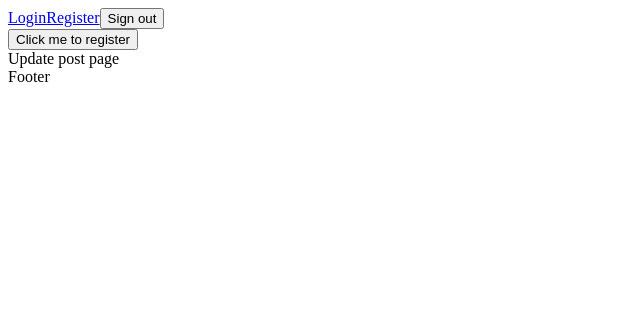
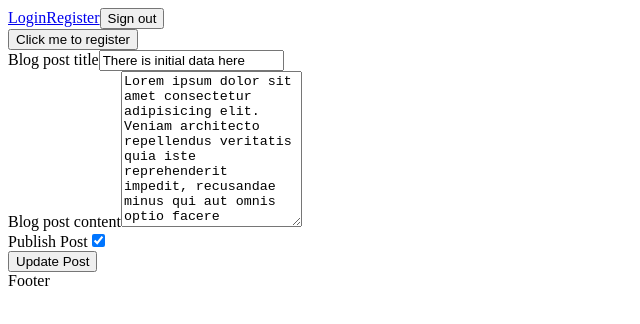
Before and after one commit to brodiehunt/blog-client, a React (Vite) app: page /posts/1/update in a window 1280 px wide. Shown: the top 324 px of the page, without its empty margins (0-640 px from the left). Built offline with nearby package versions, Linux system fonts and the light colour scheme.

Commit message:
InputField component modified to handle checkbox and textarea input elements. PostForm component working with client side inline validation. NewPost and UpdatePost component set up to render PostForm and pass inital form data to it.

```diff
--- a/src/components/InputField.jsx
+++ b/src/components/InputField.jsx
@@ -4,6 +4,7 @@ const InputField = ({
   name,
   value,
   id,
+  rows,
   placeholder,
   errorMessage,
   onChange,
@@ -13,16 +14,31 @@ const InputField = ({
   return (
     <div className="input-conatiner">
       <label htmlFor={id}>{children}</label>
-      <input
+      {type === 'textarea'
+        ? <textarea
+            name={name}
+            id={id}
+            value={value}
+            onBlur={onBlur}
+            onChange={onChange}
+            ref={elRef}
+            placeholder={placeholder}
+            rows={rows}
+          >
+
+          </textarea>
+        : <input
             type={type}
             name={name}
             value={value}
+            checked={type === 'checkbox' ? value : ''}
             id={id}
             placeholder={placeholder}
             onChange={onChange}
             onBlur={onBlur}
             ref={elRef}
           />
+      }
       {errorMessage &&
         <div
           role="alert"
--- a/src/components/PostForm.jsx
+++ b/src/components/PostForm.jsx
@@ -1,6 +1,84 @@
-const PostForm = () => {
+import { useState, useContext, useRef } from 'react';
+import {validatePostTitle, validatePostContent, validatePostForm} from '../utility/formValidation.js';
+import InputField from "./InputField";
+import FormButton from "./FormButton";
+
+const PostForm = ({initialData, type}) => {
+  const [formData, setFormData] = useState(initialData);
+  const [inputErrors, setInputErrors ] = useState({title: '', content: ''});
+  console.log(formData);
+
+  const handleInputChange = (event) => {
+    const {name, value, checked} = event.target;
+
+    if (name === 'published') {
+      return setFormData({...formData, [name]: checked})
+    }
+    return setFormData({...formData, [name]: value});
+  }
+
+  const handleBlur = (event) => {
+    const { name, value } = event.target;
+
+    // Run validation errors
+    if (name === 'title') {
+      return setInputErrors({...inputErrors, [name]: validatePostTitle(value)})
+    }
+    if (name === 'content') {
+      return setInputErrors({...inputErrors, [name]: validatePostContent(value)})
+    }
+  }
+
+  const handleSubmit = (event) => {
+    event.preventDefault();
+  }
+
   return (
-    <div>Post form</div>
+    <form onSubmit={handleSubmit}>
+      <InputField
+        type="text"
+        name="title"
+        id="title"
+        value={formData.title}
+        onBlur={handleBlur}
+        onChange={handleInputChange}
+        errorMessage={inputErrors.title}
+
+      >
+        Blog post title
+      </InputField>
+
+      <InputField
+        type="textarea"
+        name="content"
+        id="content"
+        rows="10"
+        value={formData.content}
+        onBlur={handleBlur}
+        onChange={handleInputChange}
+        errorMessage={inputErrors.content}
+
+      >
+        Blog post content
+      </InputField>
+
+      <InputField
+        type="checkbox"
+        name="published"
+        id="published"
+        value={formData.published}
+        checked={formData.published}
+        onChange={handleInputChange}
+      >
+        Publish Post
+      </InputField>
+
+      <FormButton
+        type="submit"
+      >
+        {`${type} `} Post
+      </FormButton>
+    </form>
   )
 }
 
--- a/src/pages/NewPost.jsx
+++ b/src/pages/NewPost.jsx
@@ -1,6 +1,17 @@
-const NewPost = () => {
+import PostForm from '../components/PostForm.jsx';
+const NewPost = ({}) => {
+  const initialData = {
+    title: '',
+    content: '',
+    published: false
+  }
   return (
-    <div>THis is the new post component</div>
+    <div>
+      <PostForm
+        initialData={initialData}
+        type="Add"
+      />
+    </div>
   )
 }
 
--- a/src/pages/UpdatePost.jsx
+++ b/src/pages/UpdatePost.jsx
@@ -1,6 +1,18 @@
+import PostForm from '../components/PostForm.jsx';
+
 const UpdatePost = () => {
+  const initialData = {
+    title: 'There is initial data here',
+    content: 'Lorem ipsum dolor sit amet consectetur adipisicing elit. Veniam architecto repellendus veritatis quia iste reprehenderit impedit, recusandae minus qui aut omnis optio facere necessitatibus repellat voluptates nihil soluta atque magni!',
+    published: true
+  }
   return (
-    <div>Update post page</div>
+    <div>
+      <PostForm
+        initialData={initialData}
+        type="Update"
+      />
+    </div>
   )
 }
 
--- a/src/utility/formValidation.js
+++ b/src/utility/formValidation.js
@@ -54,6 +54,30 @@ export const validatePasswordConfirm = (password, passwordConfirm) => {
   return validationErrors
 }
 
+export const validatePostTitle = (title) => {
+  let validationErrors = '';
+
+  if (!title) {
+    validationErrors += 'Title is required. ';
+  }
+
+  if (title.length > 100 ) {
+    validationErrors += 'Title should be 1 - 100 characters long';
+  }
+
+  return validationErrors;
+}
+
+export const validatePostContent = (content) => {
+  let validationErrors = '';
+
+  if (!content) {
+    validationErrors = 'Blog post content is required.'
+  }
+
+  return validationErrors;
+}
+
 export const validateRegisterForm = (formData) => {
   const { username, email, password, passwordConfirm } = formData;
   const newInputErrors = {
@@ -73,3 +97,12 @@ export const validateLoginForm = (formData) => {
   };
   return newInputErrors;
 }
+
+export const validatePostForm = (formData) => {
+  const { title, content } = formData;
+  const newInputErrors = {
+    title: validatePostTitle(title),
+    content: validatePostContent(content),
+  }
+  return newInputErrors;
+}
```
Lines whose indentation alone changed are shown as unchanged.
